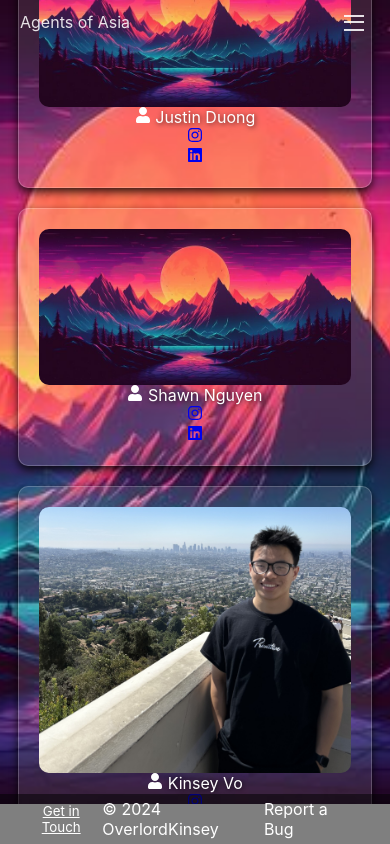
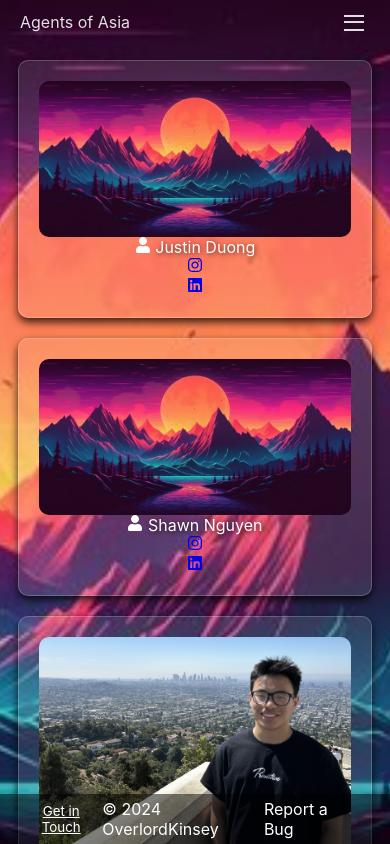
Before and after one commit to kinseyvo/Agents-of-Asia, a React (Vite) app in the folder AOA/: page /people in a window 390 px wide. Built offline with nearby package versions, Linux system fonts and the light colour scheme.

Commit message:
adjusted mobile mode

```diff
--- a/AOA/src/Components/LorePage.jsx
+++ b/AOA/src/Components/LorePage.jsx
@@ -1,5 +1,5 @@
 import React, { useState } from "react";
-import Slider from "@mui/material/Slider"
+import Slider from "@mui/material/Slider";
 import style from "../styles/lore.module.css";
 import lore from "../data/lore.js";
 
@@ -18,6 +18,7 @@ export default function LorePage() {
         <div className={style.container}>
             <div className={style.title}>
                 Lore Page
+            </div>
             <div className={style.sliderContainer}>
                 <Slider
                     value={year}
@@ -29,12 +30,10 @@ export default function LorePage() {
                     marks
                 />
             </div>
-            </div>
-
             <div className={style.selectedYear}>
                 Selected Year: {year}
             </div>
-
+            <div className={style.scrollContainer}>
                 {hasSelectedYear ? (
                     selectedLore ? (
                         selectedLore.events.length > 0 ? (
@@ -64,5 +63,6 @@ export default function LorePage() {
                     </div>
                 )}
             </div>
+        </div>
     );
 };
--- a/AOA/src/styles/lore.module.css
+++ b/AOA/src/styles/lore.module.css
@@ -10,14 +10,16 @@ body, html {
     background-size: cover;
     background-position: center;
     background-repeat: no-repeat;
-    height: calc(100vh - 40px);
+    height: 100vh;
+    /* height: calc(100vh - 40px); */
     width: 100%;
     display: flex;
     flex-direction: column;
     align-items: flex-start;
     color: white;
     text-shadow: 1px 1px 5px rgba(0, 0, 0, 0.7);
-    overflow: auto;
+    /* overflow: auto; */
+    overflow: hidden;
     box-sizing: border-box;
     padding-top: 40px;
 }
@@ -36,6 +38,7 @@ body, html {
     width: 250%;
     max-width: 600px;
     margin-bottom: 0px;
+    padding: 10px 20px;
 }
 
 .selectedYear {
@@ -72,3 +75,10 @@ body, html {
 .event {
     margin-bottom: 20px;
 }
+
+.scrollContainer {
+    overflow-y: auto;
+    height: calc(100vh - 200px);
+    width: 100%;
+    padding: 20px;
+}
--- a/AOA/src/styles/people.module.css
+++ b/AOA/src/styles/people.module.css
@@ -1,24 +1,34 @@
+body, html {
+    font-family: Inter, system-ui, Avenir, Helvetica, Arial, sans-serif;
+    margin: 0;
+    padding: 0;
+    box-sizing: border-box;
+    overflow: hidden;
+}
+
 .container {
     background-image: url('../assets/mountains.jpg');
     background-size: cover;
     background-position: center;
     background-repeat: no-repeat;
-    height: calc(100vh - 40px);
+    min-height: 100vh;
     width: 100%;
     display: flex;
+    flex-direction: column;
     justify-content: center;
     align-items: center;
     color: white;
     text-shadow: 1px 1px 5px rgba(0, 0, 0, 0.7);
+    font-family: Inter, system-ui, Avenir, Helvetica, Arial, sans-serif;
     overflow: hidden;
-    box-sizing: border-box;
-    font-family: Inter, system-ui, Avenir, Helvetica, Arial, sans-serif;
 }
 
 .cardContainer {
     display: flex;
     justify-content: space-around;
     width: 80%;
+    flex-wrap: wrap;
+    padding-bottom: 60px;
 }
 
 .card {
@@ -33,6 +43,7 @@
     flex-direction: column;
     align-items: center;
     text-align: center;
+    margin-bottom: 20px;
 }
 
 .card img {
@@ -65,14 +76,30 @@
 }
 
 @media (max-width: 768px) {
+
+    body, html {
+        height: 100%;
+        overflow-y: scroll;
+    }
+
+    .container {
+        height: auto;
+        min-height: 100vh;
+        padding-top: 60px;
+        padding-bottom: 40px;
+        overflow-y: auto;
+    }
+
     .cardContainer {
         flex-direction: column;
         align-items: center;
         width: 100%;
+        padding: 0 20px;
     }
 
     .card {
         width: 80%;
         margin-bottom: 20px;
+        min-height: 200px;
     }
 }
```
Also changed, not shown: AOA/src/Components/TODO.txt (added). Lines whose indentation alone changed are shown as unchanged.
